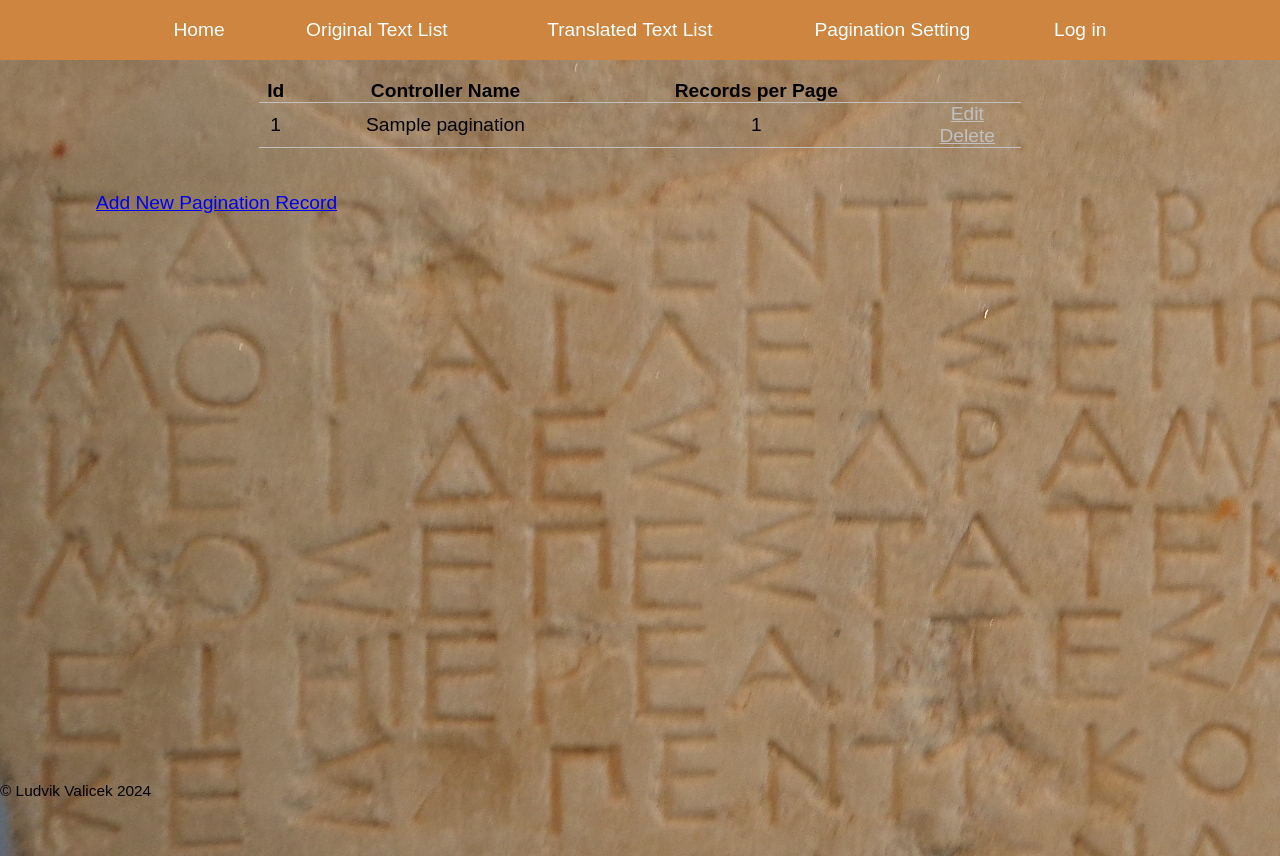
After one commit to valiclud/php-project-languages, a PHP site: page /pagination/list in a window 1280 px wide. The commit adds this page. Run offline with PHP 8.4, Linux system fonts and the light colour scheme; tables that the repository leaves empty hold one stand-in row (values such as "Sample post").

Commit message:
Pagination.

```diff
--- a/OldLanguages/classes/DatabaseTable.php
+++ b/OldLanguages/classes/DatabaseTable.php
@@ -18,8 +18,18 @@ class DatabaseTable {
         return $stmt->fetchAll(\PDO::FETCH_CLASS | \PDO::FETCH_PROPS_LATE, $this->className, $this->constructorArgs);
     }
 
-    public function findAll() {
-        $stmt = $this->pdo->prepare('SELECT * FROM ' .$this->table);
+    public function findAll(int $limit = 0, int $offset = 0) {
+        $query = 'SELECT * FROM ' .$this->table .' ORDER BY ID ';
+
+        if ($limit > 0) {
+            $query .= ' LIMIT ' . $limit;
+        }
+
+        if ($offset > 0) {
+            $query .= ' OFFSET ' . $offset;
+        }
+
+        $stmt = $this->pdo->prepare($query);
         $stmt->execute();
         return $stmt->fetchAll(\PDO::FETCH_CLASS | \PDO::FETCH_PROPS_LATE, $this->className, $this->constructorArgs);
     }
--- a/OldLanguages/classes/OldTextWebsite.php
+++ b/OldLanguages/classes/OldTextWebsite.php
@@ -2,58 +2,71 @@
 
 namespace classes;
 
-class OldTextWebsite {
+class OldTextWebsite
+{
 
     private ?\classes\DatabaseTable $originalTextTable;
     private ?\classes\DatabaseTable $placesTable;
     private ?\classes\DatabaseTable $languageTable;
     private ?\classes\DatabaseTable $translatedTextTable;
     private ?\classes\DatabaseTable $authorsTable;
+    private ?\classes\DatabaseTable $paginationTable;
     private ?\classes\Authentication $authentication;
 
-public function __construct() {
+    public function __construct()
+    {
+        try {
             $pdo = new \PDO('mysql:host=localhost:3306;dbname=old_languages;charset=utf8mb4', 'root', 'lukasa');
             $this->placesTable = new \classes\DatabaseTable($pdo, 'place', 'id', '\entities\Place');
             $this->languageTable = new \classes\DatabaseTable($pdo, 'old_language', 'id', '\entities\OldLanguage');
             $this->originalTextTable = new \classes\DatabaseTable($pdo, 'original_text', 'id', '\entities\OriginalText', [&$this->placesTable, &$this->languageTable]);
             $this->translatedTextTable = new \classes\DatabaseTable($pdo, 'translated_text', 'id', '\entities\TranslatedText', [&$this->originalTextTable]);
             $this->authorsTable = new \classes\DatabaseTable($pdo, 'author', 'id', '\entities\Author');
+            $this->paginationTable = new \classes\DatabaseTable($pdo, 'pagination', 'id', '\entities\Pagination');
             $this->authentication = new \classes\Authentication($this->authorsTable, 'email', 'password');
+        } catch (\PDOException $e) {
+            echo "<script>console.log('$e');</script>";
+            echo "$e";
+            //throw new \PDOException($e);
+        }
     }
 
-    public function getLayoutVariables(): array {
+    public function getLayoutVariables(): array
+    {
         return [
             'loggedIn' => $this->authentication->isLoggedIn()
         ];
     }
 
-    public function getDefaultRoute() {
+    public function getDefaultRoute()
+    {
         return 'originaltext/home';
     }
 
-    public function getController(string $controllerName):? object {
-        $pdo = new \PDO('mysql:host=localhost:3306;dbname=old_languages;charset=utf8mb4', 'root', 'lukasa');
+    public function getController(string $controllerName): ?object
+    {
 
         if ($controllerName === 'originaltext') {
-            $controller =  new \controllers\OriginalTextController($this->originalTextTable, $this->translatedTextTable, $this->placesTable, $this->languageTable, $this->authentication);
-        }
-        else if ($controllerName === 'translatedtext') {
-            $controller = new \controllers\TranslatedTextController($this->translatedTextTable, $this->originalTextTable, $this->authentication);
-        }
-       else if ($controllerName === 'author') {
+            $controller =  new \controllers\OriginalTextController($this->originalTextTable, $this->translatedTextTable, $this->placesTable,
+             $this->languageTable, $this->paginationTable, $this->authentication);
+        } else if ($controllerName === 'translatedtext') {
+            $controller = new \controllers\TranslatedTextController($this->translatedTextTable, $this->originalTextTable,$this->paginationTable,
+             $this->authentication);
+        } else if ($controllerName === 'author') {
             $controller = new \controllers\AuthorController($this->authorsTable);
-        }
-        else if ($controllerName == 'login') {
+        } else if ($controllerName == 'login') {
             $controller = new \controllers\LoginController($this->authentication);
-        }
-        else {
+        } else if ($controllerName == 'pagination') {
+            $controller = new \controllers\PaginationController($this->paginationTable);
+        } else {
             $controller = null;
         }
 
         return $controller;
     }
 
-    public function checkLogin(string $uri): ?string {
+    public function checkLogin(string $uri): ?string
+    {
         $restrictedPages = ['originaltext/edit', 'originaltext/delete', 'originaltext/save'];
 
         if (in_array($uri, $restrictedPages) && !$this->authentication->isLoggedIn()) {
@@ -62,6 +75,5 @@ public function __construct() {
         }
 
         return $uri;
-
     }
 }
--- /dev/null
+++ b/OldLanguages/controllers/PaginationController.php
@@ -0,0 +1,100 @@
+<?php
+
+namespace controllers;
+
+use entities\Pagination;
+
+class PaginationController
+{
+	public function __construct(
+		private \classes\DatabaseTable $paginationTable
+	) {
+	}
+
+	public function home()
+	{
+		$title = 'Internet Old Languages Database';
+
+		return ['template' => 'home.html.php', 'title' => $title, 'variables' => []];
+	}
+
+	public function delete($id = null)
+	{
+		$this->paginationTable->delete('id', $id);
+
+		header('location: /pagination/list');
+	}
+
+	public function list()
+	{
+		$paginations = $this->paginationTable->findAll();
+		$title = 'Pagination List';
+
+		return ['template' => 'paginations.html.php', 'title' => $title, 'variables' => [
+			'paginations' => $paginations
+		]];
+	}
+
+	public function edit($id = null)
+	{
+		if (isset($id)) {
+			$pagination = $this->paginationTable->find('id', $id)[0] ?? null;
+		} else {
+			$pagination = null;
+		}
+
+		$title = 'Edit Pagination';
+
+		return [
+			'template' => 'editpagination.html.php',
+			'title' => $title,
+			'variables' => [
+				'pagination' => $pagination
+			]
+		];
+	}
+
+	public function editSubmit($id = null)
+	{
+		$pagination = $_POST['pagination'];
+
+		$this->paginationTable->update($pagination);
+
+		header('location: /pagination/list');
+	}
+
+	public function save()
+	{
+		$title = 'Save New Pagination Record';
+
+		return [
+			'template' => 'savepagination.html.php',
+			'title' => $title,
+			'variables' => [
+				'pagination' => new Pagination()
+			]
+		];
+	}
+
+	public function saveSubmit()
+	{
+		$pagination = $_POST['pagination'];
+		if ((isset($_POST['pagination']) && $_POST['pagination'] != "")
+			) {
+			$this->paginationTable->save($pagination);
+
+			header('location: /pagination/list');
+		} else {
+			$title = 'Save New Pagination';
+
+			return [
+				'template' => 'savepagination.html.php',
+				'title' => $title,
+				'variables' => [
+					'pagination' => new Pagination()
+				]
+			];
+		}
+	}
+
+}
--- /dev/null
+++ b/OldLanguages/entities/Pagination.php
@@ -0,0 +1,18 @@
+<?php
+
+
+namespace entities;
+
+class Pagination
+{
+
+    public $id;
+
+    public $controller_name;
+
+    public $results;
+
+    public function __construct()
+    {
+    }
+}
--- a/OldLanguages/templates/layout.html.php
+++ b/OldLanguages/templates/layout.html.php
@@ -13,6 +13,7 @@
       <li><a href="/originaltext">Home</a></li>
       <li><a href="/originaltext/list">Original Text List</a></li>
       <li><a href="/translatedtext/list">Translated Text List</a></li>
+      <li><a href="/pagination/list">Pagination Setting</a></li>
       <?php if ($loggedIn): ?>
       <li><a href="/translatedtext/save">Add a new Translated Text</a></li>
       <li><a href="/originaltext/save">Add a new Original Text</a></li>
--- /dev/null
+++ b/OldLanguages/templates/paginations.html.php
@@ -0,0 +1,25 @@
+<table>
+<tr>
+    <th>Id</th>
+    <th>Controller Name</th>
+    <th>Records per Page</th>
+  </tr>
+<?php foreach ($paginations as $page): ?>
+  <tr>
+  <?php
+  echo "<td>".htmlspecialchars($page->id, ENT_QUOTES, 'UTF-8')."</td>"
+  ."<td>".htmlspecialchars($page->controller_name, ENT_QUOTES, 'UTF-8')."</td>"
+  ."<td>".htmlspecialchars($page->results, ENT_QUOTES, 'UTF-8')."</td>"
+  ?>
+
+  <td>
+  <a class="details" href="/pagination/edit/<?=$page->id?>">Edit</a>
+  <br/>
+  <a class="details" href="/pagination/delete/<?=$page->id?>">Delete</a>
+  <td>
+  </tr>
+<?php endforeach; ?>
+</table>
+<br/>
+<br/>
+<a href="/pagination/save">Add New Pagination Record</a></li>
```
Also changed, not shown: OldLanguages/controllers/OriginalTextController.php (+7 -4 lines), OldLanguages/controllers/TranslatedTextController.php (+7 -3 lines), OldLanguages/templates/editpagination.html.php (added, +9 -0 lines), OldLanguages/templates/originaltexts.html.php (+13 -2 lines), OldLanguages/templates/savepagination.html.php (added, +7 -0 lines), OldLanguages/templates/translatedtexts.html.php (+12 -0 lines). Lines whose indentation alone changed are shown as unchanged.
